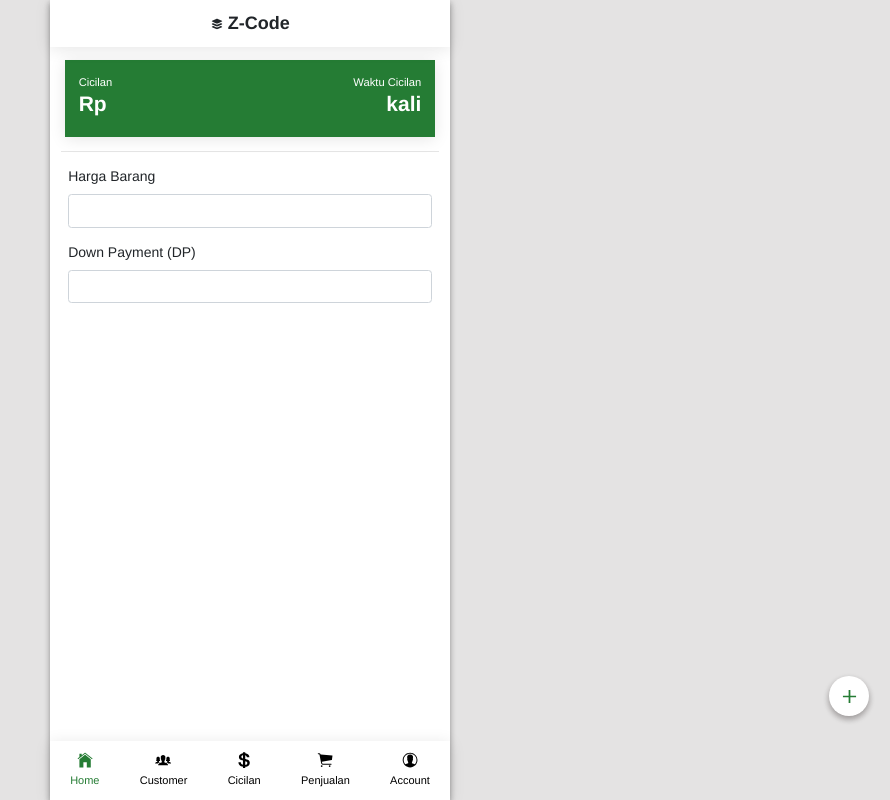
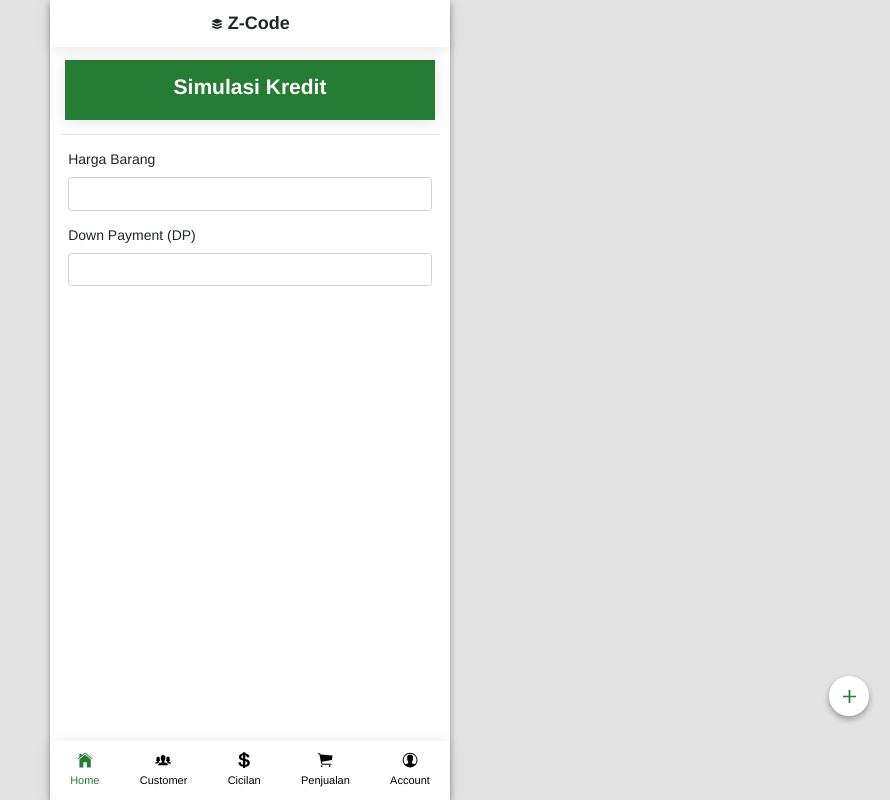
Before and after one commit to zcodeid/credit, a React (Create React App) app: page / in a window 1280 px wide. Shown: the whole page, without its empty margins (390-1280 px from the left). Built offline with nearby package versions, Linux system fonts and the light colour scheme; the HTML template or start-up script is replaced by a standard one.

Commit message:
highlight installment

```diff
--- a/src/pages/home/InstallmentHighlight.js
+++ b/src/pages/home/InstallmentHighlight.js
@@ -2,16 +2,26 @@ import React from "react";
 import { FormatNumber } from "../../helpers";
 
 export default (props) => {
-  const { installment, tenor } = props;
+  const { installment, tenor, piutang } = props;
+  if (!piutang) {
+    return (
+      <div className="z-card bg-primary text-white mx-1 text-center">
+        <h4 className="font-weight-bold">Simulasi Kredit</h4>
+      </div>
+    );
+  }
   return (
-    <div className="z-card bg-primary text-white mx-1 d-flex justify-content-between align-items-center">
+    <div className="z-card bg-primary crsi-highlight">
       <div>
-        <small className="d-block">Cicilan</small>
-        <h4 className="font-weight-bold">Rp {FormatNumber(installment)}</h4>
+        <small className="crsi-highlight-label">Harga Barang - DP</small>
+        <span className="crsi-highlight-value">Rp {FormatNumber(piutang)}</span>
       </div>
       <div className="text-right">
-        <small className="d-block">Waktu Cicilan</small>
-        <h4 className="font-weight-bold">{tenor} kali</h4>
+        <small className="crsi-highlight-label">Cicilan</small>
+        <span className="crsi-highlight-value">
+          Rp {FormatNumber(installment)}
+          <small>x{tenor}</small>
+        </span>
       </div>
     </div>
   );
--- a/src/pages/home/InstallmentTable.js
+++ b/src/pages/home/InstallmentTable.js
@@ -3,7 +3,6 @@ import { FormatNumber } from "../../helpers";
 
 export default (props) => {
   const { tenors } = props;
-  console.log(tenors[0].installment);
   if (!tenors[0].installment) return null;
   return (
     <table className="table table-sm z-table px-5 table-hover">
--- a/src/pages/home/home.js
+++ b/src/pages/home/home.js
@@ -50,8 +50,8 @@ export default (props) => {
     for (let t of temp) {
       const total = (piutang * (100 + t.margin)) / 100;
       t.installment = Math.ceil(total / t.tenor / 1000) * 1000;
+      if (tenor == t.tenor) setInstallment(t.installment);
     }
-    console.log(temp);
     setTenors(temp);
   }, [dp, purchasePrice]);
   const selectInstallment = (o) => {
@@ -62,7 +62,11 @@ export default (props) => {
     <>
       <Nav />
       <div className="main-padding">
-        <InstallmentHighlight tenor={tenor} installment={installment} />
+        <InstallmentHighlight
+          tenor={tenor}
+          installment={installment}
+          piutang={purchasePrice - dp}
+        />
         <hr />
         <form className="px-2" onSubmit={submit}>
           <div className="form-group">
--- /dev/null
+++ b/src/scss/component/_credit-simulation.scss
@@ -0,0 +1,18 @@
+.crsi {
+  &-highlight {
+    display: flex;
+    justify-content: space-between;
+    align-items: center;
+    &-label {
+      display: block;
+      font-size: 10;
+      color: theme-color("gray1");
+    }
+    &-value {
+      display: block;
+      font-size: 20;
+      font-weight: bold;
+      color: #fff;
+    }
+  }
+}
--- a/src/scss/style.scss
+++ b/src/scss/style.scss
@@ -12,6 +12,7 @@
 @import "./component/center";
 @import "./component/table";
 @import "./component/loading";
+@import "./component/credit-simulation";
 
 * {
   margin: 0;
```
